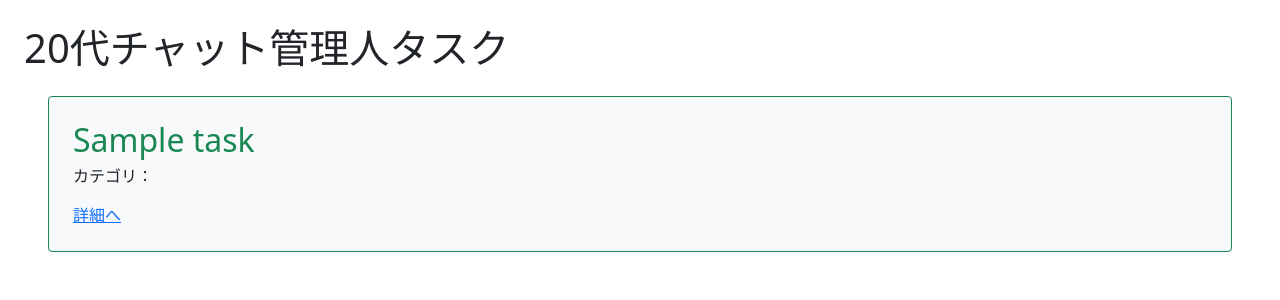
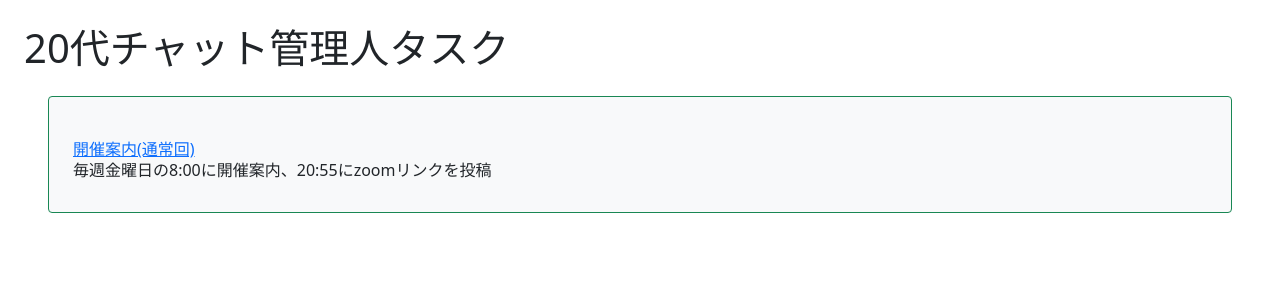
Before and after one commit to yamato-snow/admin_sight_20, a Django app: template templates/regular/task_list.html in a window 1280 px wide. Shown: the part 56-356 px from the top of the page. Run offline with Django 3.2, Linux system fonts and the light colour scheme; the template is opened without the code that fills it: values that come from a table or form of the project are taken from there, others are empty; tables that the repository leaves empty hold one stand-in row (values such as "Sample post"); some libraries are stand-ins or nearby versions.

Commit message:
微修正

```diff
--- a/apps/regular/models.py
+++ b/apps/regular/models.py
@@ -3,13 +3,13 @@ from django.db import models
 class Task(models.Model):
     title = models.CharField(max_length=100)
     text = models.TextField()
-
     user = models.ForeignKey('auth.User', on_delete=models.CASCADE)
 
     def __str__(self):
         return self.title
 
 class Standard(models.Model):
+    title = models.CharField(max_length=100)
     zoom = models.CharField(max_length=100)
     user = models.ForeignKey('auth.User', on_delete=models.CASCADE)
 
@@ -17,11 +17,12 @@ class Standard(models.Model):
         return self.title
 
 class Guestalk(models.Model):
+    title = models.CharField(max_length=100)
     day = models.CharField(max_length=5)
     vol = models.CharField(max_length=2)
     guest = models.CharField(max_length=100)
     guest_url = models.CharField(max_length=100)
-    title = models.CharField(max_length=100)
+    theme = models.CharField(max_length=100)
     comment = models.CharField(max_length=200)
     template = models.CharField(max_length=100)
     thumbnail = models.CharField(max_length=100)
--- a/apps/regular/views.py
+++ b/apps/regular/views.py
@@ -6,7 +6,7 @@ from django.urls import reverse, reverse_lazy
 from django.db.models import Avg
 from django.views.generic import (
     ListView,
-    FormView,
+    CreateView,
     )
 from .models import Task, Standard, Guestalk
 
@@ -14,10 +14,10 @@ class ListTaskView(LoginRequiredMixin, ListView):
     template_name = '/templates/regular/task_list.html'
     model = Task
 
-class StandardTaskView(LoginRequiredMixin, FormView):
+class StandardTaskView(LoginRequiredMixin, CreateView):
     template_name = '/templates/regular/task_standard.html'
     model = Standard
 
-class GuestalkTaskView(LoginRequiredMixin, FormView):
+class GuestalkTaskView(LoginRequiredMixin, CreateView):
     template_name = '/templates/regular/task_guestalk.html'
     model = Guestalk
--- a/templates/regular/task_list.html
+++ b/templates/regular/task_list.html
@@ -6,12 +6,10 @@
 {% block content %}
   {% for item in object_list %}
   <div class="p-4 m-4 bg-light border border-success rounded">
-    <h2 class="text-success">{{ item.title }}</h2>
-    <h6>カテゴリ：{{ item.category }}</h6>
     <div class="mt-3">
-      <a href="{% url 'detail-book' item.pk %}">詳細へ</a>
+      <a href="{% url 'standard-task' item.pk %}">開催案内(通常回)</a>
     </div>
+    <h6>毎週金曜日の8:00に開催案内、20:55にzoomリンクを投稿</h6>
   </div>
   {% endfor %}
-  {% include 'components/pagination.html' %}
 {% endblock content %}
```
Also changed, not shown: db.sqlite3.
